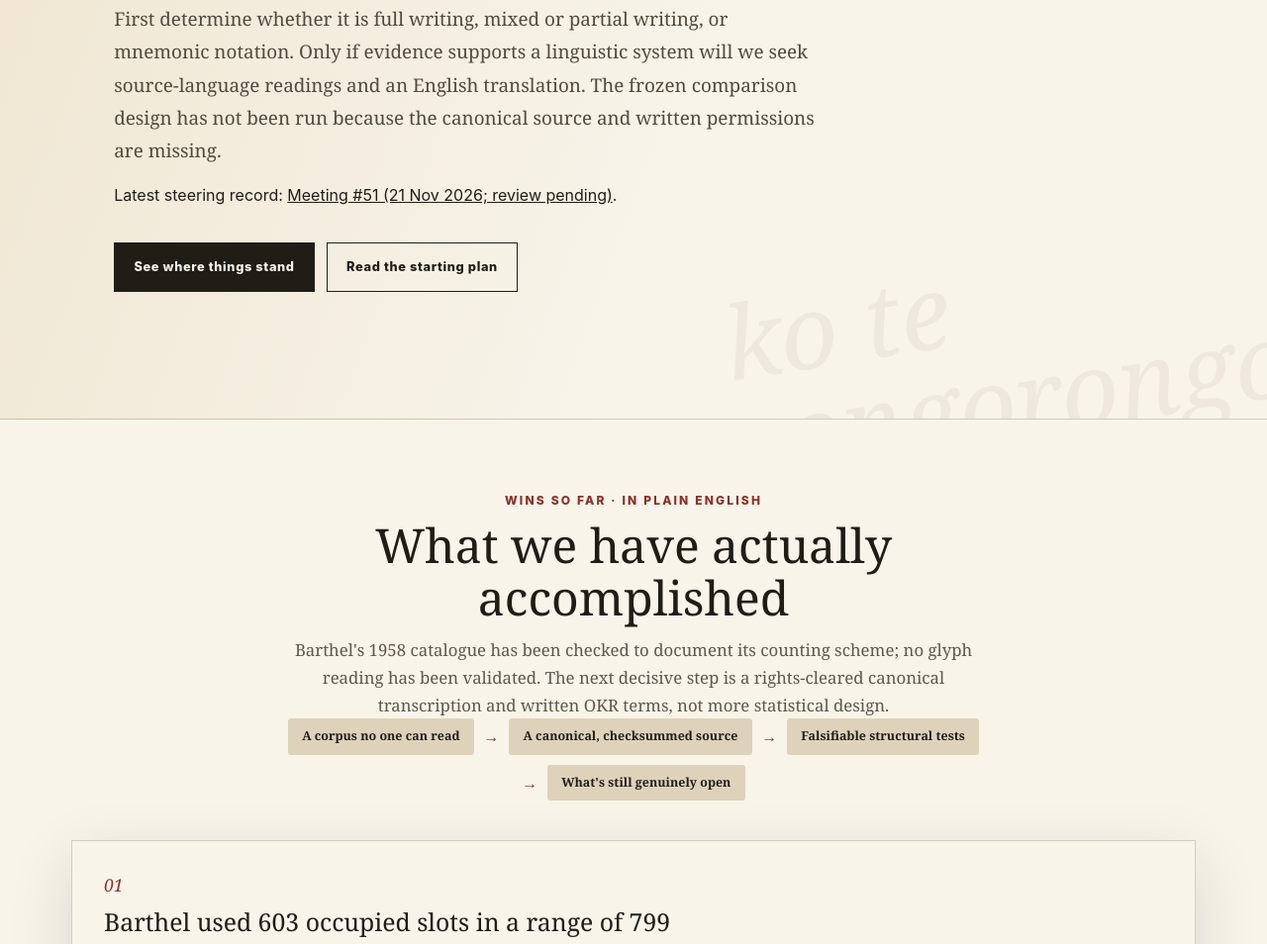
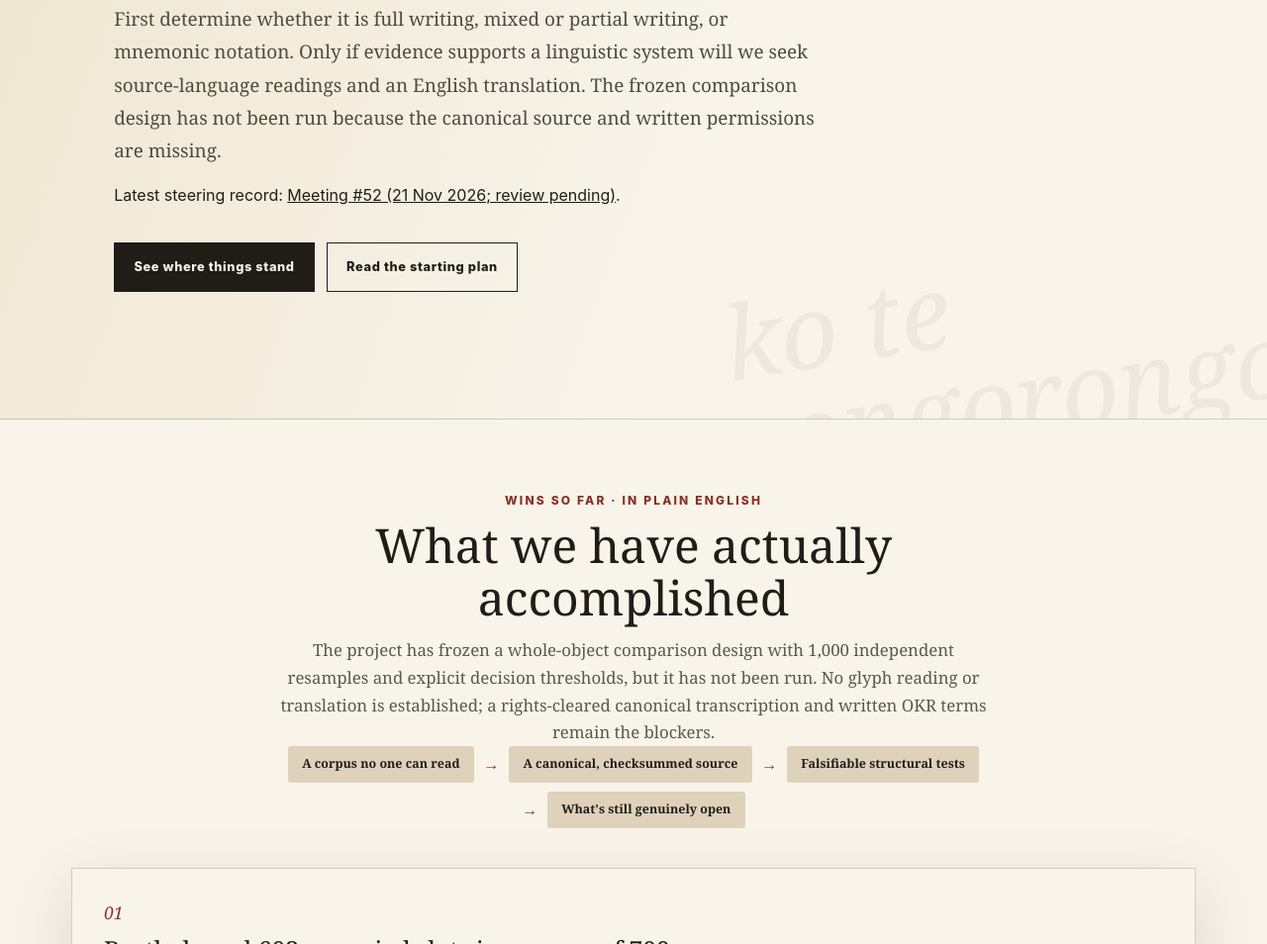
Before and after one commit to SoylentAquamarine/rongorongo-collective, a plain HTML site: page docs/index.html in a window 1280 px wide. Shown: the part 879-1833 px from the top of the page at 99% size. Drawn offline with Linux system fonts and the light colour scheme; no server answers.

Commit message:
Update Rongorongo Wins and latest steering link

```diff
--- a/docs/index.html
+++ b/docs/index.html
@@ -45,10 +45,10 @@
   <main id="content">
     <section id="overview" class="route active" aria-labelledby="overview-title">
       <div class="hero">
-        <div class="eyebrow"><span class="live-dot"></span> Goal #1 · Translate rongorongo into English</div>
+        <div class="eyebrow"><span class="live-dot"></span> Goal #1 · Determine the system type before any reading or translation</div>
         <h1 id="overview-title">We are testing what kind of system rongorongo is.<br><em>No source-language reading or translation is established.</em></h1>
         <p class="lede">First determine whether it is full writing, mixed or partial writing, or mnemonic notation. Only if evidence supports a linguistic system will we seek source-language readings and an English translation. The frozen comparison design has not been run because the canonical source and written permissions are missing.</p>
-        <p class="record-link">Latest steering record: <a href="https://github.com/SoylentAquamarine/rongorongo-collective/blob/chatgpt/cycle135-20261121-0224-rongorongo/steering/meetings/2026-11-21-meeting-51.md">Meeting #51 (21 Nov 2026; review pending)</a>.</p>
+        <p class="record-link">Latest steering record: <a href="https://github.com/SoylentAquamarine/rongorongo-collective/blob/chatgpt/cycle135-20261121-0224-rongorongo/steering/meetings/2026-11-21-meeting-52.md">Meeting #52 (21 Nov 2026; review pending)</a>.</p>
         <div class="hero-actions">
           <a class="button primary" href="#highlights-title">See where things stand</a>
           <a class="button secondary" href="#dialogue">Read the starting plan</a>
@@ -59,7 +59,7 @@
         <div class="highlights-intro">
           <span class="kicker">Wins so far · in plain English</span>
           <h2 id="highlights-title">What we have actually accomplished</h2>
-          <p>Barthel's 1958 catalogue has been checked to document its counting scheme; no glyph reading has been validated. The next decisive step is a rights-cleared canonical transcription and written OKR terms, not more statistical design.</p>
+          <p>The project has frozen a whole-object comparison design with 1,000 independent resamples and explicit decision thresholds, but it has not been run. No glyph reading or translation is established; a rights-cleared canonical transcription and written OKR terms remain the blockers.</p>
           <p class="mini-flow" aria-label="Research flow">
             <span class="step">A corpus no one can read</span><span class="arrow" aria-hidden="true">→</span>
             <span class="step">A canonical, checksummed source</span><span class="arrow" aria-hidden="true">→</span>
```
